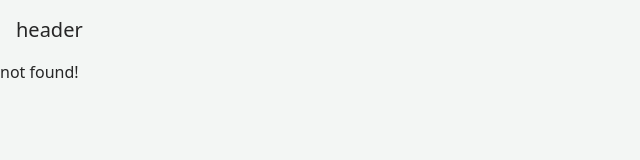
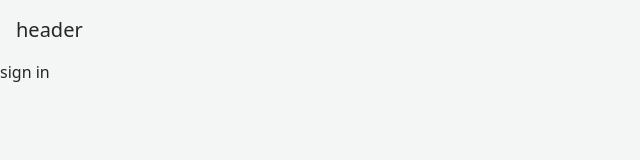
Before and after one commit to dailoi280702/Stock-market-advisory, a React (Vite) app: page /signin in a window 1280 px wide. Before the commit this address had no page. Shown: the top 160 px of the page, without its empty margins (0-640 px from the left). Built offline with nearby package versions, Linux system fonts and the light colour scheme.

Commit message:
feat: add signin signup route

```diff
--- a/src/App.jsx
+++ b/src/App.jsx
@@ -6,11 +6,15 @@ import {
 } from 'react-router-dom';
 import './App.css';
 import Layout from './components/Layout';
+import Signin from './pages/Signin';
+import Signup from './pages/Signup';
 
 const router = createBrowserRouter(
   createRoutesFromElements(
     <Route element={<Layout />}>
       <Route path="*" element={<div>not found!</div>} />
+      <Route path="/signin" element={<Signin />} />
+      <Route path="/signup" element={<Signup />} />
     </Route>
   )
 );
--- /dev/null
+++ b/src/pages/Signin/index.tsx
@@ -0,0 +1,7 @@
+import React from 'react';
+
+const Signin = () => {
+  return <div>sign in</div>;
+};
+
+export default Signin;
--- /dev/null
+++ b/src/pages/Signup/index.tsx
@@ -0,0 +1,7 @@
+import React from 'react';
+
+const Signup = () => {
+  return <div>sign up</div>;
+};
+
+export default Signup;
```
